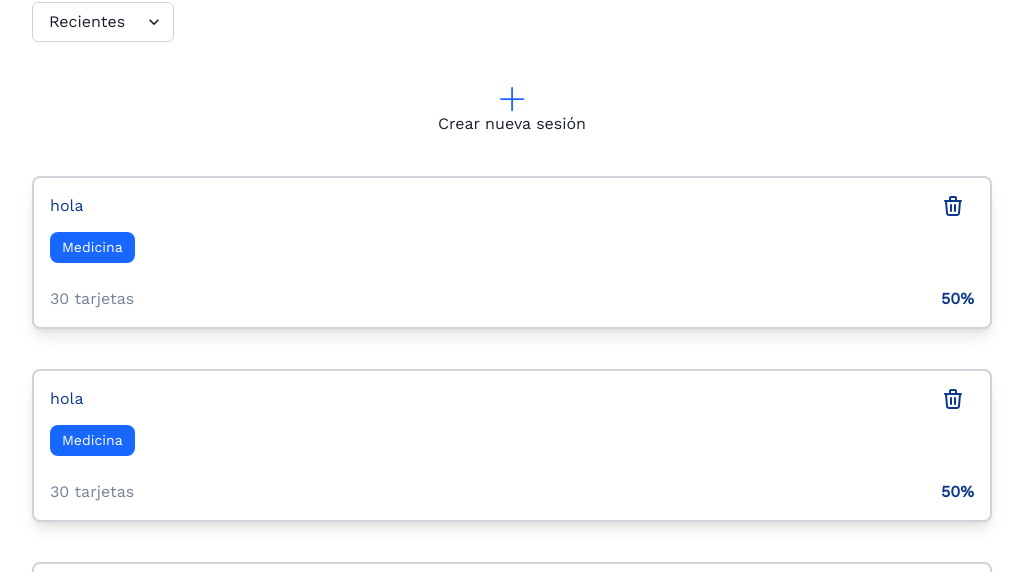
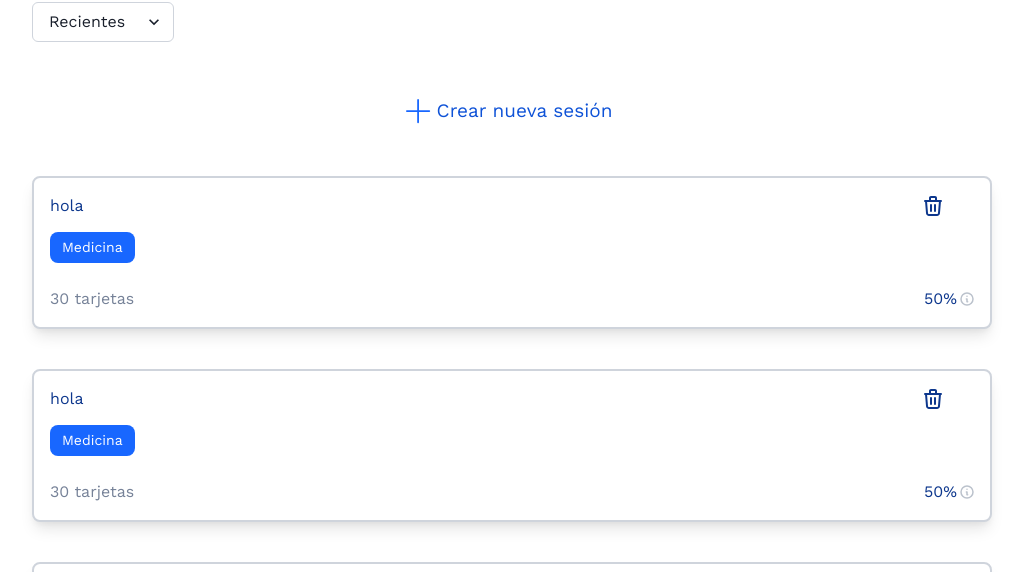
Before and after one commit to frontendcafe/air-flashcards, a Next.js app: page /study-sessions in a window 1280 px wide. Shown: the part 202-774 px from the top of the page, without its empty margins (128-1151 px from the left). Built offline with nearby package versions, Linux system fonts and the light colour scheme; no server answers.

Commit message:
fix general styles in StudySession Page

```diff
--- a/modules/StudySession/components/StudySessionCard.tsx
+++ b/modules/StudySession/components/StudySessionCard.tsx
@@ -15,6 +15,7 @@ import {
 } from "@chakra-ui/react";
 
 import Trash from "../../shared/components/Icons/Trash";
+import InfoIcon from "@/modules/shared/components/Icons/Info";
 
 interface StudySessionCardProps {
   id: string;
@@ -84,7 +85,12 @@ const StudySessionCard = ({
             <Box onClick={onOpen}>
               <Trash color="#0D378D" height={24} width={24} />
             </Box>
-            <Box fontWeight="600">{percentage}%</Box>
+            <Box display="flex" alignItems="center">
+              <Text fontWeight="500" fontSize="16px" m="0px 3px">
+                {percentage}%
+              </Text>
+              <InfoIcon width={14} height={14} />
+            </Box>
           </Flex>
         </Flex>
       </Box>
--- /dev/null
+++ b/modules/shared/components/Icons/Info.tsx
@@ -0,0 +1,20 @@
+import React from "react";
+
+interface IconProps {
+  width: number;
+  height: number;
+}
+
+export default function InfoIcon({ height, width }: IconProps) {
+  return (
+    <svg xmlns="http://www.w3.org/2000/svg" width="14" height="14" viewBox="0 0 14 14" fill="none">
+      <path
+        d="M7 4.33333H7.00667M6.33333 7H7V9.66667H7.66667M13 7C13 10.3137 10.3137 13 7 13C3.68629 13 1 10.3137 1 7C1 3.68629 3.68629 1 7 1C10.3137 1 13 3.68629 13 7Z"
+        stroke="#BBC2CC"
+        stroke-width="1.5"
+        stroke-linecap="round"
+        stroke-linejoin="round"
+      />
+    </svg>
+  );
+}
--- a/pages/study-sessions/index.tsx
+++ b/pages/study-sessions/index.tsx
@@ -5,11 +5,12 @@ import { useRouter } from "next/router";
 import AddIcon from "@/modules/shared/components/Icons/Add";
 import Menu from "@/modules/shared/components/Menu/Menu";
 import StudySessionCard from "@/modules/StudySession/components/StudySessionCard";
-import { Center, Container, Flex, Grid, GridItem, Select, Text } from "@chakra-ui/react";
+import { Center, Container, Grid, GridItem, Select, Text } from "@chakra-ui/react";
 
 const StudySessions: NextPage = () => {
   const router = useRouter();
-  const deleteFunction = (id: string) => {
+  const handleDelete = (id: string) => {
+    // Delete Funciont Id
     console.log(id);
   };
 
@@ -45,23 +46,29 @@ const StudySessions: NextPage = () => {
             desktop: "repeat(3, 1fr)",
           }}
           gap={{ base: "25", lg: "10" }}
-          justifyContent="center"
+          justifyContent="space-between"
         >
           <GridItem
-            w="100%"
-            display="flex"
-            alignItems="center"
-            justifyContent="center"
+            w={{ desktop: "340px" }}
             cursor="pointer"
             onClick={handleCreate}
+            display="flex"
+            justifyContent="center"
           >
-            <Flex flexDirection="column">
-              <Center flexDirection="column">
-                <AddIcon width={25} height={25} />
-                <Text>Crear nueva sesión</Text>
-              </Center>
-            </Flex>
+            <Center
+              flexDirection={{ mobile: "row", desktop: "column" }}
+              border={{ base: "", desktop: "2px" }}
+              borderColor="black"
+              width={{ base: "auto", desktop: "320px" }}
+              borderRadius="lg"
+            >
+              <AddIcon width={25} height={25} />
+              <Text color="primary.200" fontWeight="400" fontSize="19px" m="10px 6px">
+                Crear nueva sesión
+              </Text>
+            </Center>
           </GridItem>
+          {/* ------------MAP con las respectivas props-----------------*/}
           <GridItem w="100%">
             <StudySessionCard
               id="asd123"
@@ -69,7 +76,19 @@ const StudySessions: NextPage = () => {
               cardsAmount={30}
               collection="Medicina"
               percentage={50}
-              deleteFunction={deleteFunction}
+              deleteFunction={handleDelete}
+            />
+          </GridItem>
+          {/* -----------------MAP-------------------- */}
+          {/* ------------DELETE -------------  */}
+          <GridItem w="100%">
+            <StudySessionCard
+              id="asd123"
+              name="hola"
+              cardsAmount={30}
+              collection="Medicina"
+              percentage={50}
+              deleteFunction={handleDelete}
             />
           </GridItem>
           <GridItem w="100%">
@@ -79,7 +98,7 @@ const StudySessions: NextPage = () => {
               cardsAmount={30}
               collection="Medicina"
               percentage={50}
-              deleteFunction={deleteFunction}
+              deleteFunction={handleDelete}
             />
           </GridItem>
           <GridItem w="100%">
@@ -89,19 +108,10 @@ const StudySessions: NextPage = () => {
               cardsAmount={30}
               collection="Medicina"
               percentage={50}
-              deleteFunction={deleteFunction}
+              deleteFunction={handleDelete}
             />
           </GridItem>
-          <GridItem w="100%">
-            <StudySessionCard
-              id="asd123"
-              name="hola"
-              cardsAmount={30}
-              collection="Medicina"
-              percentage={50}
-              deleteFunction={deleteFunction}
-            />
-          </GridItem>
+          {/* ------------DELETE ------------- */}
         </Grid>
       </Container>
     </>
```
